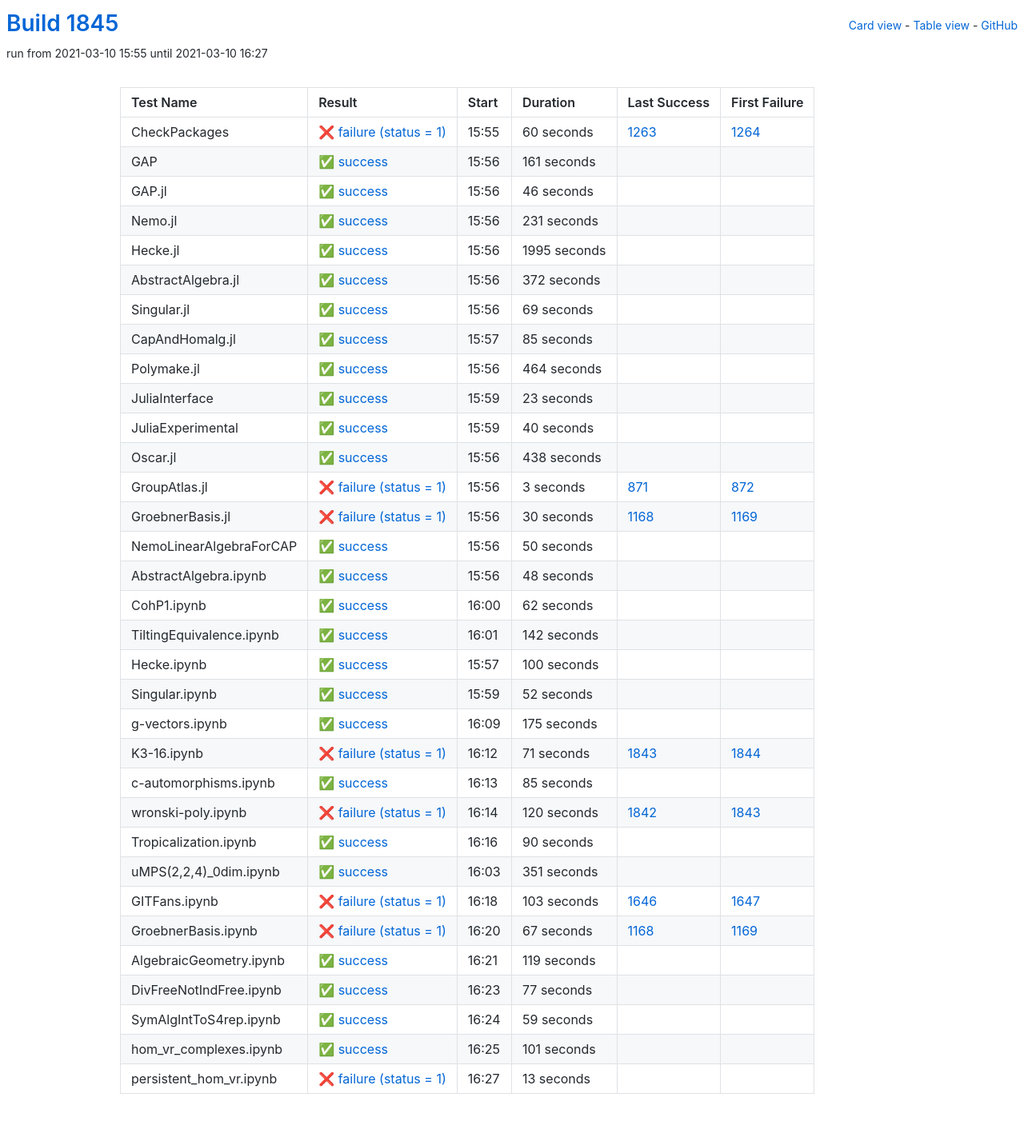
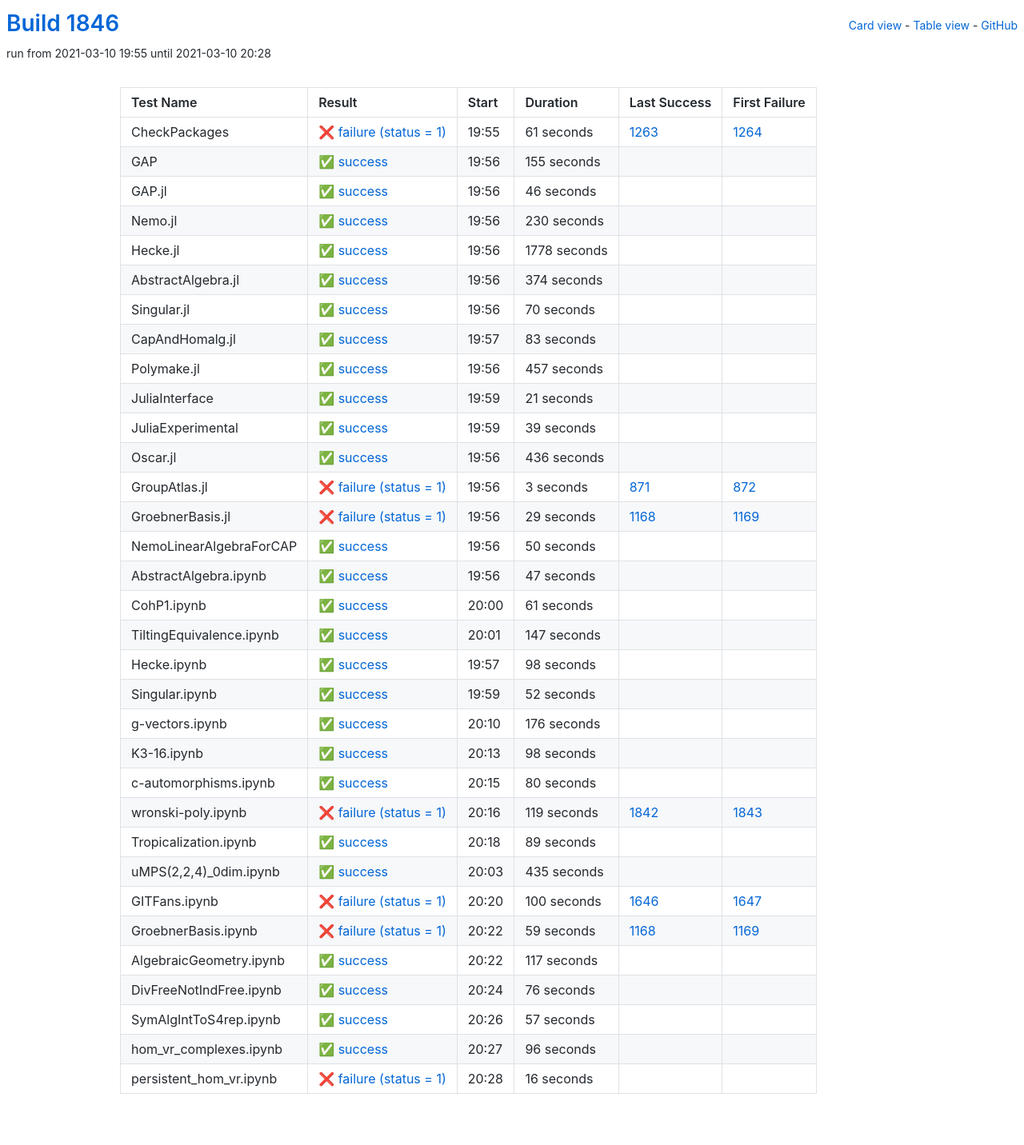
Before and after one commit to oscar-system/oscar-ci-status-stable, a Jekyll site: the page built from table.html, in a window 1280 px wide. Shown: the whole page at 80% size. Built offline with Jekyll 4.4.1, drawn with Linux system fonts in a browser that asks for light colours.

Commit message:
Build #1846

```diff
--- a/_data/ci.yml
+++ b/_data/ci.yml
@@ -1,6 +1,6 @@
 ---
-build: 1845
-build_url: https://oscarci.mathematik.uni-kl.de/job/oscar-stable/1845/
+build: 1846
+build_url: https://oscarci.mathematik.uni-kl.de/job/oscar-stable/1846/
 job: oscar-stable
 organization: oscar-system
 repo: oscar-ci-status-stable
@@ -8,32 +8,32 @@ repourl: https://github.com/oscar-system/oscar-ci-status-stable
 tests:
 - name: CheckPackages
   id: checkpackages
-  log: https://oscarci.mathematik.uni-kl.de/job/oscar-stable/1845/artifact/logs/build-1845/CheckPackages.log
-  start: 2021-03-10 15:55
+  log: https://oscarci.mathematik.uni-kl.de/job/oscar-stable/1846/artifact/logs/build-1846/CheckPackages.log
+  start: 2021-03-10 19:55
   success: false
   exitcode: 1
   status: failure
-  duration: 60
+  duration: 61
   last_success: 1263
   last_success_url: https://oscarci.mathematik.uni-kl.de/job/oscar-stable/1263/
   first_failure: 1264
   first_failure_url: https://oscarci.mathematik.uni-kl.de/job/oscar-stable/1264/
 - name: GAP
   id: gap
-  log: https://oscarci.mathematik.uni-kl.de/job/oscar-stable/1845/artifact/logs/build-1845/GAP.log
-  start: 2021-03-10 15:56
+  log: https://oscarci.mathematik.uni-kl.de/job/oscar-stable/1846/artifact/logs/build-1846/GAP.log
+  start: 2021-03-10 19:56
   success: true
   exitcode: 0
   status: success
-  duration: 161
+  duration: 155
   last_success: false
   last_success_url:
   first_failure: false
   first_failure_url:
 - name: GAP.jl
   id: gap-jl
-  log: https://oscarci.mathematik.uni-kl.de/job/oscar-stable/1845/artifact/logs/build-1845/GAP.jl.log
-  start: 2021-03-10 15:56
+  log: https://oscarci.mathematik.uni-kl.de/job/oscar-stable/1846/artifact/logs/build-1846/GAP.jl.log
+  start: 2021-03-10 19:56
   success: true
   exitcode: 0
   status: success
@@ -44,116 +44,116 @@ tests:
   first_failure_url:
 - name: Nemo.jl
   id: nemo-jl
-  log: https://oscarci.mathematik.uni-kl.de/job/oscar-stable/1845/artifact/logs/build-1845/Nemo.jl.log
-  start: 2021-03-10 15:56
+  log: https://oscarci.mathematik.uni-kl.de/job/oscar-stable/1846/artifact/logs/build-1846/Nemo.jl.log
+  start: 2021-03-10 19:56
   success: true
   exitcode: 0
   status: success
-  duration: 231
+  duration: 230
   last_success: false
   last_success_url:
   first_failure: false
   first_failure_url:
 - name: Hecke.jl
   id: hecke-jl
-  log: https://oscarci.mathematik.uni-kl.de/job/oscar-stable/1845/artifact/logs/build-1845/Hecke.jl.log
-  start: 2021-03-10 15:56
+  log: https://oscarci.mathematik.uni-kl.de/job/oscar-stable/1846/artifact/logs/build-1846/Hecke.jl.log
+  start: 2021-03-10 19:56
   success: true
   exitcode: 0
   status: success
-  duration: 1995
+  duration: 1778
   last_success: false
   last_success_url:
   first_failure: false
   first_failure_url:
 - name: AbstractAlgebra.jl
   id: abstractalgebra-jl
-  log: https://oscarci.mathematik.uni-kl.de/job/oscar-stable/1845/artifact/logs/build-1845/AbstractAlgebra.jl.log
-  start: 2021-03-10 15:56
+  log: https://oscarci.mathematik.uni-kl.de/job/oscar-stable/1846/artifact/logs/build-1846/AbstractAlgebra.jl.log
+  start: 2021-03-10 19:56
   success: true
   exitcode: 0
   status: success
-  duration: 372
+  duration: 374
   last_success: false
   last_success_url:
   first_failure: false
   first_failure_url:
 - name: Singular.jl
   id: singular-jl
-  log: https://oscarci.mathematik.uni-kl.de/job/oscar-stable/1845/artifact/logs/build-1845/Singular.jl.log
-  start: 2021-03-10 15:56
+  log: https://oscarci.mathematik.uni-kl.de/job/oscar-stable/1846/artifact/logs/build-1846/Singular.jl.log
+  start: 2021-03-10 19:56
   success: true
   exitcode: 0
   status: success
-  duration: 69
+  duration: 70
   last_success: false
   last_success_url:
   first_failure: false
   first_failure_url:
 - name: CapAndHomalg.jl
   id: capandhomalg-jl
-  log: https://oscarci.mathematik.uni-kl.de/job/oscar-stable/1845/artifact/logs/build-1845/CapAndHomalg.jl.log
-  start: 2021-03-10 15:57
+  log: https://oscarci.mathematik.uni-kl.de/job/oscar-stable/1846/artifact/logs/build-1846/CapAndHomalg.jl.log
+  start: 2021-03-10 19:57
   success: true
   exitcode: 0
   status: success
-  duration: 85
+  duration: 83
   last_success: false
   last_success_url:
   first_failure: false
   first_failure_url:
 - name: Polymake.jl
   id: polymake-jl
-  log: https://oscarci.mathematik.uni-kl.de/job/oscar-stable/1845/artifact/logs/build-1845/Polymake.jl.log
-  start: 2021-03-10 15:56
+  log: https://oscarci.mathematik.uni-kl.de/job/oscar-stable/1846/artifact/logs/build-1846/Polymake.jl.log
+  start: 2021-03-10 19:56
   success: true
   exitcode: 0
   status: success
-  duration: 464
+  duration: 457
   last_success: false
   last_success_url:
   first_failure: false
   first_failure_url:
 - name: JuliaInterface
   id: juliainterface
-  log: https://oscarci.mathematik.uni-kl.de/job/oscar-stable/1845/artifact/logs/build-1845/JuliaInterface.log
-  start: 2021-03-10 15:59
+  log: https://oscarci.mathematik.uni-kl.de/job/oscar-stable/1846/artifact/logs/build-1846/JuliaInterface.log
+  start: 2021-03-10 19:59
   success: true
   exitcode: 0
   status: success
-  duration: 23
+  duration: 21
   last_success: false
   last_success_url:
   first_failure: false
   first_failure_url:
 - name: JuliaExperimental
   id: juliaexperimental
-  log: https://oscarci.mathematik.uni-kl.de/job/oscar-stable/1845/artifact/logs/build-1845/JuliaExperimental.log
-  start: 2021-03-10 15:59
+  log: https://oscarci.mathematik.uni-kl.de/job/oscar-stable/1846/artifact/logs/build-1846/JuliaExperimental.log
+  start: 2021-03-10 19:59
   success: true
   exitcode: 0
   status: success
-  duration: 40
+  duration: 39
   last_success: false
   last_success_url:
   first_failure: false
   first_failure_url:
 - name: Oscar.jl
   id: oscar-jl
-  log: https://oscarci.mathematik.uni-kl.de/job/oscar-stable/1845/artifact/logs/build-1845/Oscar.jl.log
-  start: 2021-03-10 15:56
+  log: https://oscarci.mathematik.uni-kl.de/job/oscar-stable/1846/artifact/logs/build-1846/Oscar.jl.log
+  start: 2021-03-10 19:56
   success: true
   exitcode: 0
   status: success
-  duration: 438
+  duration: 436
   last_success: false
   last_success_url:
   first_failure: false
   first_failure_url:
 - name: GroupAtlas.jl
   id: groupatlas-jl
-  log: https://oscarci.mathematik.uni-kl.de/job/oscar-stable/1845/artifact/logs/build-1845/GroupAtlas.jl.log
-  start: 2021-03-10 15:56
+  log: https://oscarci.mathematik.uni-kl.de/job/oscar-stable/1846/artifact/logs/build-1846/GroupAtlas.jl.log
+  start: 2021-03-10 19:56
   success: false
   exitcode: 1
   status: failure
@@ -164,20 +164,20 @@ tests:
   first_failure_url: https://oscarci.mathematik.uni-kl.de/job/oscar-stable/872/
 - name: GroebnerBasis.jl
   id: groebnerbasis-jl
-  log: https://oscarci.mathematik.uni-kl.de/job/oscar-stable/1845/artifact/logs/build-1845/GroebnerBasis.jl.log
-  start: 2021-03-10 15:56
+  log: https://oscarci.mathematik.uni-kl.de/job/oscar-stable/1846/artifact/logs/build-1846/GroebnerBasis.jl.log
+  start: 2021-03-10 19:56
   success: false
   exitcode: 1
   status: failure
-  duration: 30
+  duration: 29
   last_success: 1168
   last_success_url: https://oscarci.mathematik.uni-kl.de/job/oscar-stable/1168/
   first_failure: 1169
   first_failure_url: https://oscarci.mathematik.uni-kl.de/job/oscar-stable/1169/
 - name: NemoLinearAlgebraForCAP
   id: nemolinearalgebraforcap
-  log: https://oscarci.mathematik.uni-kl.de/job/oscar-stable/1845/artifact/logs/build-1845/NemoLinearAlgebraForCAP.log
-  start: 2021-03-10 15:56
+  log: https://oscarci.mathematik.uni-kl.de/job/oscar-stable/1846/artifact/logs/build-1846/NemoLinearAlgebraForCAP.log
+  start: 2021-03-10 19:56
   success: true
   exitcode: 0
   status: success
@@ -188,56 +188,56 @@ tests:
   first_failure_url:
 - name: AbstractAlgebra.ipynb
   id: abstractalgebra-ipynb
-  log: https://oscarci.mathematik.uni-kl.de/job/oscar-stable/1845/artifact/logs/build-1845/AbstractAlgebra.ipynb.log
-  start: 2021-03-10 15:56
+  log: https://oscarci.mathematik.uni-kl.de/job/oscar-stable/1846/artifact/logs/build-1846/AbstractAlgebra.ipynb.log
+  start: 2021-03-10 19:56
   success: true
   exitcode: 0
   status: success
-  duration: 48
+  duration: 47
   last_success: false
   last_success_url:
   first_failure: false
   first_failure_url:
 - name: CohP1.ipynb
   id: cohp1-ipynb
-  log: https://oscarci.mathematik.uni-kl.de/job/oscar-stable/1845/artifact/logs/build-1845/CohP1.ipynb.log
-  start: 2021-03-10 16:00
+  log: https://oscarci.mathematik.uni-kl.de/job/oscar-stable/1846/artifact/logs/build-1846/CohP1.ipynb.log
+  start: 2021-03-10 20:00
   success: true
   exitcode: 0
   status: success
-  duration: 62
+  duration: 61
   last_success: false
   last_success_url:
   first_failure: false
   first_failure_url:
 - name: TiltingEquivalence.ipynb
   id: tiltingequivalence-ipynb
-  log: https://oscarci.mathematik.uni-kl.de/job/oscar-stable/1845/artifact/logs/build-1845/TiltingEquivalence.ipynb.log
-  start: 2021-03-10 16:01
+  log: https://oscarci.mathematik.uni-kl.de/job/oscar-stable/1846/artifact/logs/build-1846/TiltingEquivalence.ipynb.log
+  start: 2021-03-10 20:01
   success: true
   exitcode: 0
   status: success
-  duration: 142
+  duration: 147
   last_success: false
   last_success_url:
   first_failure: false
   first_failure_url:
 - name: Hecke.ipynb
   id: hecke-ipynb
-  log: https://oscarci.mathematik.uni-kl.de/job/oscar-stable/1845/artifact/logs/build-1845/Hecke.ipynb.log
-  start: 2021-03-10 15:57
+  log: https://oscarci.mathematik.uni-kl.de/job/oscar-stable/1846/artifact/logs/build-1846/Hecke.ipynb.log
+  start: 2021-03-10 19:57
   success: true
   exitcode: 0
   status: success
-  duration: 100
+  duration: 98
   last_success: false
   last_success_url:
   first_failure: false
   first_failure_url:
 - name: Singular.ipynb
   id: singular-ipynb
-  log: https://oscarci.mathematik.uni-kl.de/job/oscar-stable/1845/artifact/logs/build-1845/Singular.ipynb.log
-  start: 2021-03-10 15:59
+  log: https://oscarci.mathematik.uni-kl.de/job/oscar-stable/1846/artifact/logs/build-1846/Singular.ipynb.log
+  start: 2021-03-10 19:59
   success: true
   exitcode: 0
   status: success
@@ -248,156 +248,156 @@ tests:
   first_failure_url:
 - name: g-vectors.ipynb
   id: g-vectors-ipynb
-  log: https://oscarci.mathematik.uni-kl.de/job/oscar-stable/1845/artifact/logs/build-1845/g-vectors.ipynb.log
-  start: 2021-03-10 16:09
+  log: https://oscarci.mathematik.uni-kl.de/job/oscar-stable/1846/artifact/logs/build-1846/g-vectors.ipynb.log
+  start: 2021-03-10 20:10
   success: true
   exitcode: 0
   status: success
-  duration: 175
+  duration: 176
   last_success: false
   last_success_url:
   first_failure: false
   first_failure_url:
 - name: K3-16.ipynb
   id: k3-16-ipynb
-  log: https://oscarci.mathematik.uni-kl.de/job/oscar-stable/1845/artifact/logs/build-1845/K3-16.ipynb.log
-  start: 2021-03-10 16:12
-  success: false
-  exitcode: 1
-  status: failure
-  duration: 71
-  last_success: 1843
-  last_success_url: https://oscarci.mathematik.uni-kl.de/job/oscar-stable/1843/
-  first_failure: 1844
-  first_failure_url: https://oscarci.mathematik.uni-kl.de/job/oscar-stable/1844/
-- name: c-automorphisms.ipynb
-  id: c-automorphisms-ipynb
-  log: https://oscarci.mathematik.uni-kl.de/job/oscar-stable/1845/artifact/logs/build-1845/c-automorphisms.ipynb.log
-  start: 2021-03-10 16:13
+  log: https://oscarci.mathematik.uni-kl.de/job/oscar-stable/1846/artifact/logs/build-1846/K3-16.ipynb.log
+  start: 2021-03-10 20:13
   success: true
   exitcode: 0
   status: success
-  duration: 85
+  duration: 98
+  last_success: false
+  last_success_url:
+  first_failure: false
+  first_failure_url:
+- name: c-automorphisms.ipynb
+  id: c-automorphisms-ipynb
+  log: https://oscarci.mathematik.uni-kl.de/job/oscar-stable/1846/artifact/logs/build-1846/c-automorphisms.ipynb.log
+  start: 2021-03-10 20:15
+  success: true
+  exitcode: 0
+  status: success
+  duration: 80
   last_success: false
   last_success_url:
   first_failure: false
   first_failure_url:
 - name: wronski-poly.ipynb
   id: wronski-poly-ipynb
-  log: https://oscarci.mathematik.uni-kl.de/job/oscar-stable/1845/artifact/logs/build-1845/wronski-poly.ipynb.log
-  start: 2021-03-10 16:14
+  log: https://oscarci.mathematik.uni-kl.de/job/oscar-stable/1846/artifact/logs/build-1846/wronski-poly.ipynb.log
+  start: 2021-03-10 20:16
   success: false
   exitcode: 1
   status: failure
-  duration: 120
+  duration: 119
   last_success: 1842
   last_success_url: https://oscarci.mathematik.uni-kl.de/job/oscar-stable/1842/
   first_failure: 1843
   first_failure_url: https://oscarci.mathematik.uni-kl.de/job/oscar-stable/1843/
 - name: Tropicalization.ipynb
   id: tropicalization-ipynb
-  log: https://oscarci.mathematik.uni-kl.de/job/oscar-stable/1845/artifact/logs/build-1845/Tropicalization.ipynb.log
-  start: 2021-03-10 16:16
+  log: https://oscarci.mathematik.uni-kl.de/job/oscar-stable/1846/artifact/logs/build-1846/Tropicalization.ipynb.log
+  start: 2021-03-10 20:18
   success: true
   exitcode: 0
   status: success
-  duration: 90
+  duration: 89
   last_success: false
   last_success_url:
   first_failure: false
   first_failure_url:
 - name: uMPS(2,2,4)_0dim.ipynb
   id: umps-2-2-4-0dim-ipynb
-  log: https://oscarci.mathematik.uni-kl.de/job/oscar-stable/1845/artifact/logs/build-1845/uMPS-2-2-4-_0dim.ipynb.log
-  start: 2021-03-10 16:03
+  log: https://oscarci.mathematik.uni-kl.de/job/oscar-stable/1846/artifact/logs/build-1846/uMPS-2-2-4-_0dim.ipynb.log
+  start: 2021-03-10 20:03
   success: true
   exitcode: 0
   status: success
-  duration: 351
+  duration: 435
   last_success: false
   last_success_url:
   first_failure: false
   first_failure_url:
 - name: GITFans.ipynb
   id: gitfans-ipynb
-  log: https://oscarci.mathematik.uni-kl.de/job/oscar-stable/1845/artifact/logs/build-1845/GITFans.ipynb.log
-  start: 2021-03-10 16:18
+  log: https://oscarci.mathematik.uni-kl.de/job/oscar-stable/1846/artifact/logs/build-1846/GITFans.ipynb.log
+  start: 2021-03-10 20:20
   success: false
   exitcode: 1
   status: failure
-  duration: 103
+  duration: 100
   last_success: 1646
   last_success_url: https://oscarci.mathematik.uni-kl.de/job/oscar-stable/1646/
   first_failure: 1647
   first_failure_url: https://oscarci.mathematik.uni-kl.de/job/oscar-stable/1647/
 - name: GroebnerBasis.ipynb
   id: groebnerbasis-ipynb
-  log: https://oscarci.mathematik.uni-kl.de/job/oscar-stable/1845/artifact/logs/build-1845/GroebnerBasis.ipynb.log
-  start: 2021-03-10 16:20
+  log: https://oscarci.mathematik.uni-kl.de/job/oscar-stable/1846/artifact/logs/build-1846/GroebnerBasis.ipynb.log
+  start: 2021-03-10 20:22
   success: false
   exitcode: 1
   status: failure
-  duration: 67
+  duration: 59
   last_success: 1168
   last_success_url: https://oscarci.mathematik.uni-kl.de/job/oscar-stable/1168/
   first_failure: 1169
   first_failure_url: https://oscarci.mathematik.uni-kl.de/job/oscar-stable/1169/
 - name: AlgebraicGeometry.ipynb
   id: algebraicgeometry-ipynb
-  log: https://oscarci.mathematik.uni-kl.de/job/oscar-stable/1845/artifact/logs/build-1845/AlgebraicGeometry.ipynb.log
-  start: 2021-03-10 16:21
+  log: https://oscarci.mathematik.uni-kl.de/job/oscar-stable/1846/artifact/logs/build-1846/AlgebraicGeometry.ipynb.log
+  start: 2021-03-10 20:22
   success: true
   exitcode: 0
   status: success
-  duration: 119
+  duration: 117
   last_success: false
   last_success_url:
   first_failure: false
   first_failure_url:
 - name: DivFreeNotIndFree.ipynb
   id: divfreenotindfree-ipynb
-  log: https://oscarci.mathematik.uni-kl.de/job/oscar-stable/1845/artifact/logs/build-1845/DivFreeNotIndFree.ipynb.log
-  start: 2021-03-10 16:23
+  log: https://oscarci.mathematik.uni-kl.de/job/oscar-stable/1846/artifact/logs/build-1846/DivFreeNotIndFree.ipynb.log
+  start: 2021-03-10 20:24
   success: true
   exitcode: 0
   status: success
-  duration: 77
+  duration: 76
   last_success: false
   last_success_url:
   first_failure: false
   first_failure_url:
 - name: SymAlgIntToS4rep.ipynb
   id: symalginttos4rep-ipynb
-  log: https://oscarci.mathematik.uni-kl.de/job/oscar-stable/1845/artifact/logs/build-1845/SymAlgIntToS4rep.ipynb.log
-  start: 2021-03-10 16:24
+  log: https://oscarci.mathematik.uni-kl.de/job/oscar-stable/1846/artifact/logs/build-1846/SymAlgIntToS4rep.ipynb.log
+  start: 2021-03-10 20:26
   success: true
   exitcode: 0
   status: success
-  duration: 59
+  duration: 57
   last_success: false
   last_success_url:
   first_failure: false
   first_failure_url:
 - name: hom_vr_complexes.ipynb
   id: hom-vr-complexes-ipynb
-  log: https://oscarci.mathematik.uni-kl.de/job/oscar-stable/1845/artifact/logs/build-1845/hom_vr_complexes.ipynb.log
-  start: 2021-03-10 16:25
+  log: https://oscarci.mathematik.uni-kl.de/job/oscar-stable/1846/artifact/logs/build-1846/hom_vr_complexes.ipynb.log
+  start: 2021-03-10 20:27
   success: true
   exitcode: 0
   status: success
-  duration: 101
+  duration: 96
   last_success: false
   last_success_url:
   first_failure: false
   first_failure_url:
 - name: persistent_hom_vr.ipynb
   id: persistent-hom-vr-ipynb
-  log: https://oscarci.mathematik.uni-kl.de/job/oscar-stable/1845/artifact/logs/build-1845/persistent_hom_vr.ipynb.log
-  start: 2021-03-10 16:27
+  log: https://oscarci.mathematik.uni-kl.de/job/oscar-stable/1846/artifact/logs/build-1846/persistent_hom_vr.ipynb.log
+  start: 2021-03-10 20:28
   success: false
   exitcode: 1
   status: failure
-  duration: 13
+  duration: 16
   last_success: false
   last_success_url:
   first_failure: false
```
Also changed, not shown: README.md.
